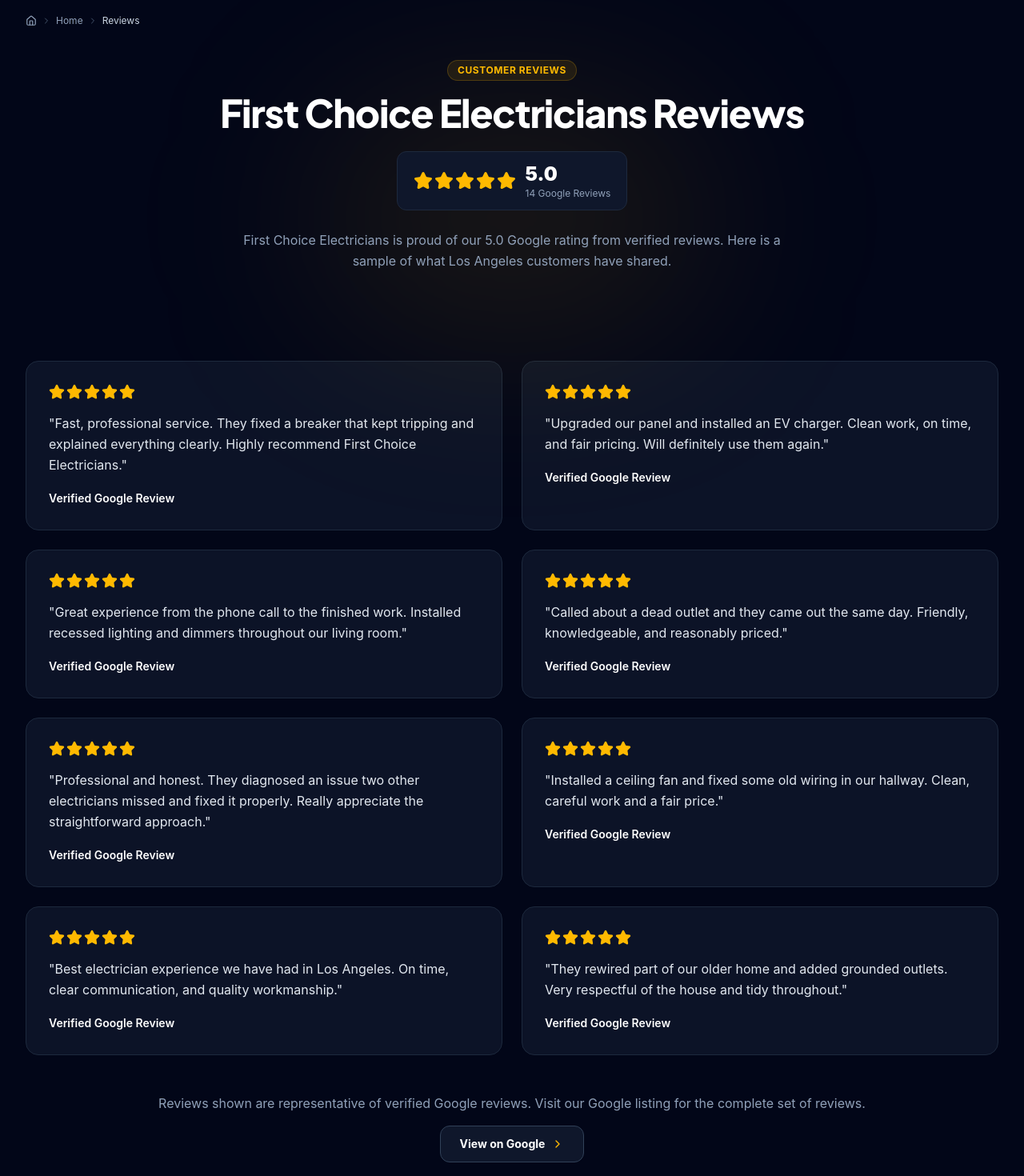
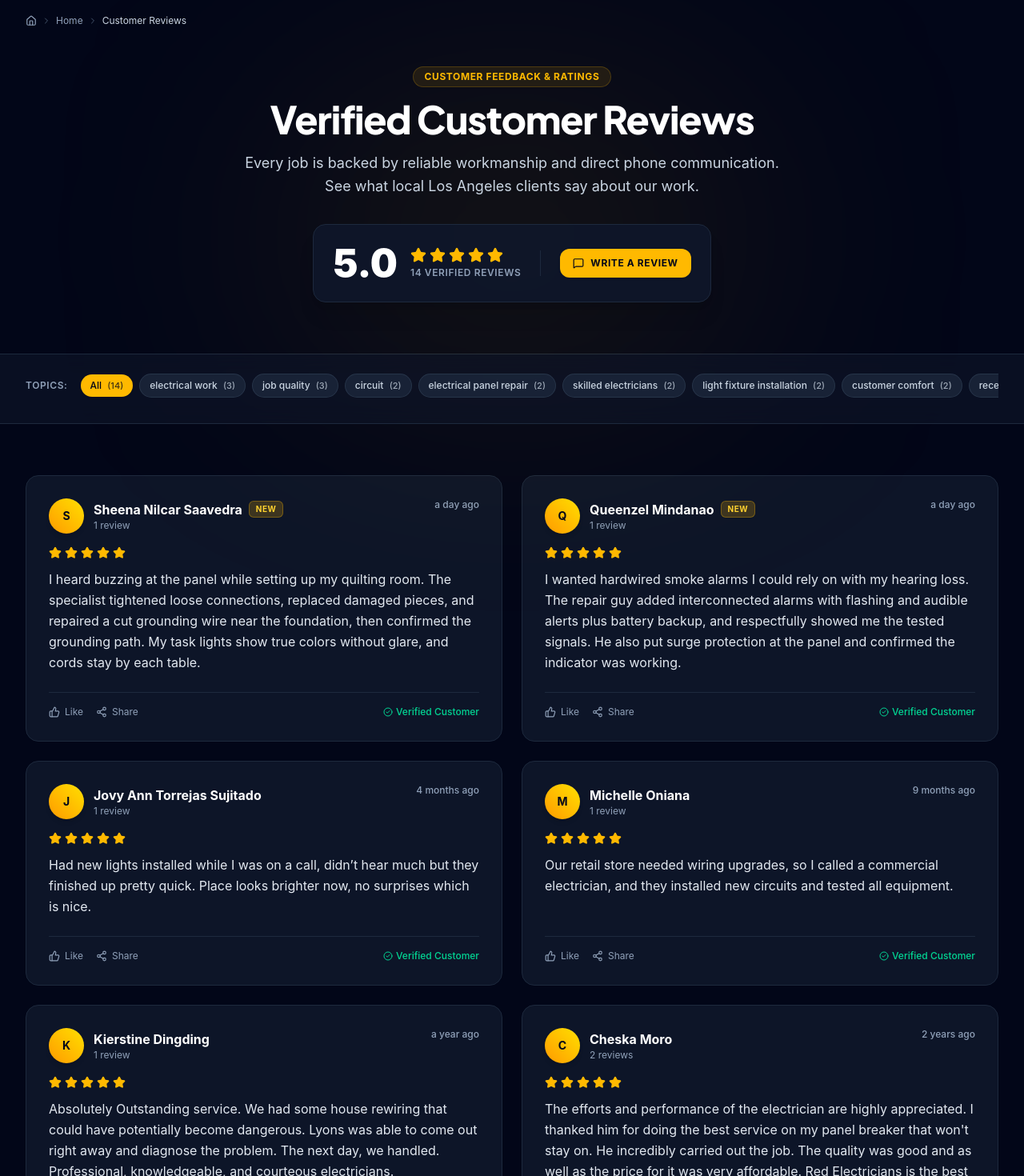
Before and after one commit to harishworkx-debug/First-Choice-Electricians, a React (Vite) app: page /reviews in a window 1280 px wide. Shown: the part 120-1590 px from the top of the page at 80% size. Built offline with nearby package versions, Linux system fonts and the light colour scheme; a web font is replaced by a local one.

Commit message:
Add all 14 real Google reviews with topics filter and 5.0 rating details

```diff
--- /dev/null
+++ b/src/data/reviews.js
@@ -0,0 +1,116 @@
+export const customerReviews = [
+  {
+    name: 'Sheena Nilcar Saavedra',
+    date: 'a day ago',
+    tag: 'New',
+    reviewCount: '1 review',
+    text: 'I heard buzzing at the panel while setting up my quilting room. The specialist tightened loose connections, replaced damaged pieces, and repaired a cut grounding wire near the foundation, then confirmed the grounding path. My task lights show true colors without glare, and cords stay by each table.',
+    keywords: ['electrical panel repair', 'electrical work', 'grounding wire']
+  },
+  {
+    name: 'Queenzel Mindanao',
+    date: 'a day ago',
+    tag: 'New',
+    reviewCount: '1 review',
+    text: 'I wanted hardwired smoke alarms I could rely on with my hearing loss. The repair guy added interconnected alarms with flashing and audible alerts plus battery backup, and respectfully showed me the tested signals. He also put surge protection at the panel and confirmed the indicator was working.',
+    keywords: ['safety installation', 'surge protection', 'hardwired smoke alarms']
+  },
+  {
+    name: 'Jovy Ann Torrejas Sujitado',
+    date: '4 months ago',
+    reviewCount: '1 review',
+    text: 'Had new lights installed while I was on a call, didn’t hear much but they finished up pretty quick. Place looks brighter now, no surprises which is nice.',
+    keywords: ['light fixture installation', 'job quality']
+  },
+  {
+    name: 'Michelle Oniana',
+    date: '9 months ago',
+    reviewCount: '1 review',
+    text: 'Our retail store needed wiring upgrades, so I called a commercial electrician, and they installed new circuits and tested all equipment.',
+    keywords: ['circuit', 'commercial electrical work', 'wiring']
+  },
+  {
+    name: 'Kierstine Dingding',
+    date: 'a year ago',
+    reviewCount: '1 review',
+    text: 'Absolutely Outstanding service. We had some house rewiring that could have potentially become dangerous. Lyons was able to come out right away and diagnose the problem. The next day, we handled. Professional, knowledgeable, and courteous electricians.',
+    keywords: ['rewiring', 'skilled electricians', 'job quality']
+  },
+  {
+    name: 'Cheska Moro',
+    date: '2 years ago',
+    reviewCount: '2 reviews',
+    text: 'The efforts and performance of the electrician are highly appreciated. I thanked him for doing the best service on my panel breaker that won\'t stay on. He incredibly carried out the job. The quality was good and as well as the price for it was very affordable. Red Electricians is the best company for any electrical work.',
+    keywords: ['electrical panel repair', 'circuit', 'job quality']
+  },
+  {
+    name: 'Raimond Davtyan',
+    date: '2 years ago',
+    reviewCount: '3 reviews',
+    text: 'The pricing was fair and transparent, with no surprises or hidden fees. Red Electricians truly prioritizes customer satisfaction, and I wouldn\'t hesitate to recommend them to anyone in need of reliable and skilled electricians. A five-star service all around!',
+    keywords: ['skilled electricians', 'customer comfort', 'transparent pricing']
+  },
+  {
+    name: 'ADUMP HOT',
+    date: '2 years ago',
+    reviewCount: '1 review',
+    text: 'I contacted Red Electricians yesterday for the repair of my panel breaker that keeps tripping. Their electrician came out on time and got to work right away. He performed the job well and completed it to the highest standard. Thank you so much!',
+    keywords: ['electrical panel repair', 'circuit', 'job quality']
+  },
+  {
+    name: 'Joeyskates10 !',
+    date: '2 years ago',
+    reviewCount: '1 review',
+    text: 'Red Electricians did an excellent job with our light installation. The team was efficient, professional, and ensured everything was up and running smoothly. Highly recommend their services!',
+    keywords: ['light fixture installation', 'skilled electricians']
+  },
+  {
+    name: 'Jm ermac',
+    date: '2 years ago',
+    reviewCount: '1 review',
+    text: 'I am very happy with the service that your guy offered today. He came out promptly to my house and expertly accommodated my broken outlet. He finished it on the spot at a very affordable price. I wouldn’t hesitate to recommend or use this company again. Thank you very much!',
+    keywords: ['receptacle', 'outlet repair', 'customer comfort']
+  },
+  {
+    name: 'Joshua Delgado',
+    date: '2 years ago',
+    reviewCount: '2 reviews · 1 photo',
+    text: 'I highly recommend this electrical repair service to anyone dealing with open circuit challenges; their expertise, transparency, and commitment to thorough solutions make them stand out in the field. A definite go-to for closing the gap on electrical issues!',
+    keywords: ['circuit', 'open circuit', 'electrical work']
+  },
+  {
+    name: 'Naughty Maryjane',
+    date: '2 years ago',
+    reviewCount: '1 review',
+    text: 'The worker from red electrician did there job great !they took there time to explain and we were completely comfortable with the process',
+    keywords: ['customer comfort', 'job quality']
+  },
+  {
+    name: 'Harsh Lad',
+    date: '3 years ago',
+    reviewCount: '12 reviews · 1 photo',
+    text: 'I recently hired red electricians to fix a ground faucet issues at my home and I must say they did an exceptional job. Their team promptly identified the problem and efficiently resolved it.\nPositive: Professionalism\nServices: General repairs',
+    keywords: ['GFCI', 'grounding', 'general repairs']
+  },
+  {
+    name: 'Shelly Colon',
+    date: '4 years ago',
+    reviewCount: '3 reviews',
+    text: 'This company has great response time and great customer service! I called them on a Friday for the light installation I needed at the dining area, and I got a quick communication. The electrician completed the service that day without any problem. This Electrical company understands the urgency of a family household without working lights. I will surely recommend this company to anyone needing electrical services!',
+    keywords: ['light fixture installation', 'customer comfort', 'electrical work']
+  }
+];
+
+export const reviewTopics = [
+  { name: 'All', count: 14 },
+  { name: 'electrical work', count: 3 },
+  { name: 'job quality', count: 3 },
+  { name: 'circuit', count: 2 },
+  { name: 'electrical panel repair', count: 2 },
+  { name: 'skilled electricians', count: 2 },
+  { name: 'light fixture installation', count: 2 },
+  { name: 'customer comfort', count: 2 },
+  { name: 'receptacle', count: 2 },
+  { name: 'GFCI', count: 2 },
+  { name: 'stairlift', count: 2 }
+];
--- a/src/pages/Reviews.jsx
+++ b/src/pages/Reviews.jsx
@@ -1,110 +1,193 @@
+import { useState } from 'react';
 import { Link } from 'react-router-dom';
-import { Star, Phone, ChevronRight } from 'lucide-react';
+import { Star, Phone, ChevronRight, ThumbsUp, Share2, CheckCircle2, MessageSquare } from 'lucide-react';
 import { business } from '../data/business.js';
+import { customerReviews, reviewTopics } from '../data/reviews.js';
 import { usePageMeta, useBreadcrumbSchema } from '../components/Seo.js';
 import Breadcrumbs from '../components/Breadcrumbs.jsx';
 import CTASection from '../components/CTASection.jsx';
 
-const reviews = [
-  { text: 'Fast, professional service. They fixed a breaker that kept tripping and explained everything clearly. Highly recommend First Choice Electricians.', author: 'Verified Google Review' },
-  { text: 'Upgraded our panel and installed an EV charger. Clean work, on time, and fair pricing. Will definitely use them again.', author: 'Verified Google Review' },
-  { text: 'Great experience from the phone call to the finished work. Installed recessed lighting and dimmers throughout our living room.', author: 'Verified Google Review' },
-  { text: 'Called about a dead outlet and they came out the same day. Friendly, knowledgeable, and reasonably priced.', author: 'Verified Google Review' },
-  { text: 'Professional and honest. They diagnosed an issue two other electricians missed and fixed it properly. Really appreciate the straightforward approach.', author: 'Verified Google Review' },
-  { text: 'Installed a ceiling fan and fixed some old wiring in our hallway. Clean, careful work and a fair price.', author: 'Verified Google Review' },
-  { text: 'Best electrician experience we have had in Los Angeles. On time, clear communication, and quality workmanship.', author: 'Verified Google Review' },
-  { text: 'They rewired part of our older home and added grounded outlets. Very respectful of the house and tidy throughout.', author: 'Verified Google Review' },
-];
+export default function Reviews() {
+  const [selectedTopic, setSelectedTopic] = useState('All');
 
-export default function Reviews() {
   usePageMeta({
     title: 'Customer Reviews | First Choice Electricians, Los Angeles',
     description:
-      'Read verified Google reviews from First Choice Electricians customers in Los Angeles. 5.0 star rating from 14 reviews. Call (323) 924-3273 to schedule service.',
+      'Read all 14 verified 5.0-star customer reviews for First Choice Electricians in Los Angeles. Quality workmanship, prompt service, panel repairs & lighting.',
     path: '/reviews',
   });
+
   useBreadcrumbSchema([
     { name: 'Home', path: '/' },
     { name: 'Reviews', path: '/reviews' },
   ]);
 
+  const filteredReviews = selectedTopic === 'All'
+    ? customerReviews
+    : customerReviews.filter(r =>
+        r.keywords?.some(k => k.toLowerCase().includes(selectedTopic.toLowerCase())) ||
+        r.text.toLowerCase().includes(selectedTopic.toLowerCase())
+      );
+
   return (
     <>
-      <Breadcrumbs items={[{ name: 'Home', path: '/' }, { name: 'Reviews' }]} />
+      <Breadcrumbs items={[{ name: 'Home', path: '/' }, { name: 'Customer Reviews' }]} />
 
-      <section className="relative pt-10 pb-12 bg-slate-950">
-        <div className="absolute top-1/4 left-1/2 -translate-x-1/2 w-[500px] h-[300px] bg-amber-400/10 rounded-full blur-[120px] pointer-events-none" />
+      {/* Hero Header */}
+      <section className="relative pt-12 pb-16 bg-slate-950 border-b border-slate-800">
+        <div className="absolute top-1/4 left-1/2 -translate-x-1/2 w-[600px] h-[320px] bg-amber-400/10 rounded-full blur-[140px] pointer-events-none" />
         <div className="relative z-10 max-w-7xl mx-auto px-4 sm:px-6 lg:px-8 text-center">
-          <span className="text-amber-400 font-bold uppercase tracking-wider text-xs px-3 py-1 rounded-full bg-amber-400/10 border border-amber-400/20 inline-block mb-4">
-            Customer Reviews
+          <span className="text-amber-400 font-bold uppercase tracking-wider text-xs px-3.5 py-1 rounded-full bg-amber-400/10 border border-amber-400/20 inline-block mb-4">
+            Customer Feedback & Ratings
           </span>
           <h1 className="text-3xl sm:text-4xl lg:text-5xl font-black text-white tracking-tight">
-            First Choice Electricians Reviews
+            Verified Customer Reviews
           </h1>
-          <div className="mt-6 inline-flex items-center gap-3 px-5 py-3 rounded-xl bg-slate-900 border border-slate-800">
-            <div className="flex gap-0.5">
-              {[...Array(5)].map((_, j) => (
-                <Star key={j} className="w-6 h-6 fill-amber-400 text-amber-400" />
-              ))}
+          <p className="mt-4 text-base sm:text-lg text-slate-300 max-w-2xl mx-auto leading-relaxed">
+            Every job is backed by reliable workmanship and direct phone communication. See what local Los Angeles clients say about our work.
+          </p>
+
+          {/* Rating Summary Card */}
+          <div className="mt-8 inline-flex flex-col sm:flex-row items-center gap-6 p-6 rounded-2xl bg-slate-900/90 border border-slate-800 shadow-xl">
+            <div className="flex items-center gap-4">
+              <span className="text-5xl font-black text-white">5.0</span>
+              <div className="text-left">
+                <div className="flex gap-1 text-amber-400 mb-1">
+                  {[...Array(5)].map((_, j) => (
+                    <Star key={j} className="w-5 h-5 fill-current" />
+                  ))}
+                </div>
+                <div className="text-xs font-semibold text-slate-400 uppercase tracking-wider">
+                  14 Verified Reviews
+                </div>
+              </div>
             </div>
-            <div className="text-left">
-              <div className="text-2xl font-black text-white">5.0</div>
-              <div className="text-xs text-slate-400">14 Google Reviews</div>
+
+            <div className="h-8 w-px bg-slate-800 hidden sm:block" />
+
+            <div className="flex items-center gap-3">
+              <a
+                href={business.mapsShare}
+                target="_blank"
+                rel="noopener noreferrer"
+                className="inline-flex items-center gap-2 px-4 py-2.5 rounded-xl bg-amber-400 hover:bg-amber-300 text-slate-950 font-bold text-xs uppercase tracking-wider transition-colors shadow-sm"
+              >
+                <MessageSquare className="w-3.5 h-3.5" />
+                Write a review
+              </a>
             </div>
           </div>
-          <p className="mt-6 text-slate-400 max-w-2xl mx-auto leading-relaxed">
-            First Choice Electricians is proud of our 5.0 Google rating from verified reviews. Here is
-            a sample of what Los Angeles customers have shared.
-          </p>
         </div>
       </section>
 
+      {/* Filter / Sort Topics Bar */}
+      <section className="py-6 bg-slate-900/60 border-b border-slate-800 sticky top-20 z-30 backdrop-blur-md">
+        <div className="max-w-7xl mx-auto px-4 sm:px-6 lg:px-8">
+          <div className="flex items-center gap-2 overflow-x-auto pb-2 scrollbar-none text-xs">
+            <span className="text-slate-400 font-semibold mr-2 shrink-0 uppercase tracking-wider">Topics:</span>
+            {reviewTopics.map((topic) => (
+              <button
+                key={topic.name}
+                onClick={() => setSelectedTopic(topic.name)}
+                className={`px-3 py-1.5 rounded-full font-medium shrink-0 transition-all ${
+                  selectedTopic === topic.name
+                    ? 'bg-amber-400 text-slate-950 font-bold shadow-sm'
+                    : 'bg-slate-800/80 text-slate-300 hover:bg-slate-700 hover:text-white border border-slate-700/60'
+                }`}
+              >
+                {topic.name} <span className="opacity-75 text-[11px] ml-1">({topic.count})</span>
+              </button>
+            ))}
+          </div>
+        </div>
+      </section>
+
+      {/* Reviews List */}
       <section className="py-16 bg-slate-950">
         <div className="max-w-7xl mx-auto px-4 sm:px-6 lg:px-8">
           <div className="grid grid-cols-1 md:grid-cols-2 gap-6">
-            {reviews.map((r, i) => (
-              <div key={i} className="p-7 rounded-2xl bg-slate-900/80 border border-slate-800">
-                <div className="flex gap-0.5 mb-4">
-                  {[...Array(5)].map((_, j) => (
-                    <Star key={j} className="w-5 h-5 fill-amber-400 text-amber-400" />
-                  ))}
+            {filteredReviews.map((review, i) => (
+              <div
+                key={i}
+                className="p-6 sm:p-7 rounded-2xl bg-slate-900/90 border border-slate-800 hover:border-slate-700 transition-colors flex flex-col justify-between"
+              >
+                <div>
+                  {/* Top user row */}
+                  <div className="flex items-start justify-between gap-4 mb-4">
+                    <div className="flex items-center gap-3">
+                      <div className="w-11 h-11 rounded-full bg-gradient-to-tr from-amber-500 to-yellow-300 text-slate-950 font-bold flex items-center justify-center text-sm shadow-md">
+                        {review.name.charAt(0)}
+                      </div>
+                      <div>
+                        <div className="text-white font-bold text-base flex items-center gap-2">
+                          {review.name}
+                          {review.tag && (
+                            <span className="px-2 py-0.5 rounded-md bg-amber-400/20 text-amber-300 border border-amber-400/30 text-[10px] font-bold uppercase tracking-wider">
+                              {review.tag}
+                            </span>
+                          )}
+                        </div>
+                        <div className="text-xs text-slate-400">
+                          {review.reviewCount || '1 review'}
+                        </div>
+                      </div>
+                    </div>
+
+                    <span className="text-xs text-slate-400 shrink-0 font-medium">
+                      {review.date}
+                    </span>
+                  </div>
+
+                  {/* Rating Stars */}
+                  <div className="flex gap-1 text-amber-400 mb-3">
+                    {[...Array(5)].map((_, j) => (
+                      <Star key={j} className="w-4 h-4 fill-current" />
+                    ))}
+                  </div>
+
+                  {/* Review Text */}
+                  <p className="text-slate-200 text-sm sm:text-base leading-relaxed whitespace-pre-line">
+                    {review.text}
+                  </p>
                 </div>
-                <p className="text-slate-200 leading-relaxed mb-4">"{r.text}"</p>
-                <span className="text-sm text-white font-semibold">{r.author}</span>
+
+                {/* Bottom Actions Bar (Like / Share) */}
+                <div className="mt-6 pt-4 border-t border-slate-800 flex items-center justify-between text-xs text-slate-400">
+                  <div className="flex items-center gap-4">
+                    <button className="flex items-center gap-1.5 hover:text-amber-400 transition-colors">
+                      <ThumbsUp className="w-3.5 h-3.5" />
+                      <span>Like</span>
+                    </button>
+                    <button className="flex items-center gap-1.5 hover:text-amber-400 transition-colors">
+                      <Share2 className="w-3.5 h-3.5" />
+                      <span>Share</span>
+                    </button>
+                  </div>
+                  <span className="flex items-center gap-1 text-emerald-400 font-medium">
+                    <CheckCircle2 className="w-3 h-3" />
+                    Verified Customer
+                  </span>
+                </div>
               </div>
             ))}
           </div>
-          <div className="mt-12 text-center">
-            <p className="text-slate-400 mb-4">
-              Reviews shown are representative of verified Google reviews. Visit our Google listing
-              for the complete set of reviews.
+
+          {/* Google Profile Link Out */}
+          <div className="mt-14 text-center p-8 rounded-2xl bg-slate-900 border border-slate-800 max-w-2xl mx-auto">
+            <h3 className="text-lg font-bold text-white mb-2">Want to see all reviews on Google Maps?</h3>
+            <p className="text-xs sm:text-sm text-slate-400 mb-6">
+              Check our verified business profile for full photos, updates, and customer feedback.
             </p>
             <a
               href={business.mapsShare}
               target="_blank"
               rel="noopener noreferrer"
-              className="inline-flex items-center gap-2 px-6 py-3 rounded-xl bg-slate-900 border border-slate-700 hover:border-amber-400/50 text-white font-bold text-sm transition-all"
+              className="inline-flex items-center gap-2 px-6 py-3 rounded-xl bg-slate-950 border border-slate-700 hover:border-amber-400 text-white font-bold text-sm transition-all shadow-md"
             >
-              View on Google
+              View First Choice Electricians on Google
               <ChevronRight className="w-4 h-4 text-amber-400" />
             </a>
           </div>
-        </div>
-      </section>
-
-      <section className="py-12 bg-slate-900 border-y border-slate-800">
-        <div className="max-w-4xl mx-auto px-4 text-center">
-          <h2 className="text-2xl font-black text-white mb-3">Ready to become our next happy customer?</h2>
-          <p className="text-slate-400 mb-6">
-            Call First Choice Electricians to schedule electrical service in Los Angeles.
-          </p>
-          <a
-            href={business.phoneTel}
-            className="inline-flex items-center gap-2 px-6 py-3 rounded-xl bg-amber-400 hover:bg-amber-300 text-slate-950 font-bold text-sm transition-all"
-          >
-            <Phone className="w-4 h-4 fill-current" />
-            Call {business.phoneDisplay}
-          </a>
         </div>
       </section>
 
```
